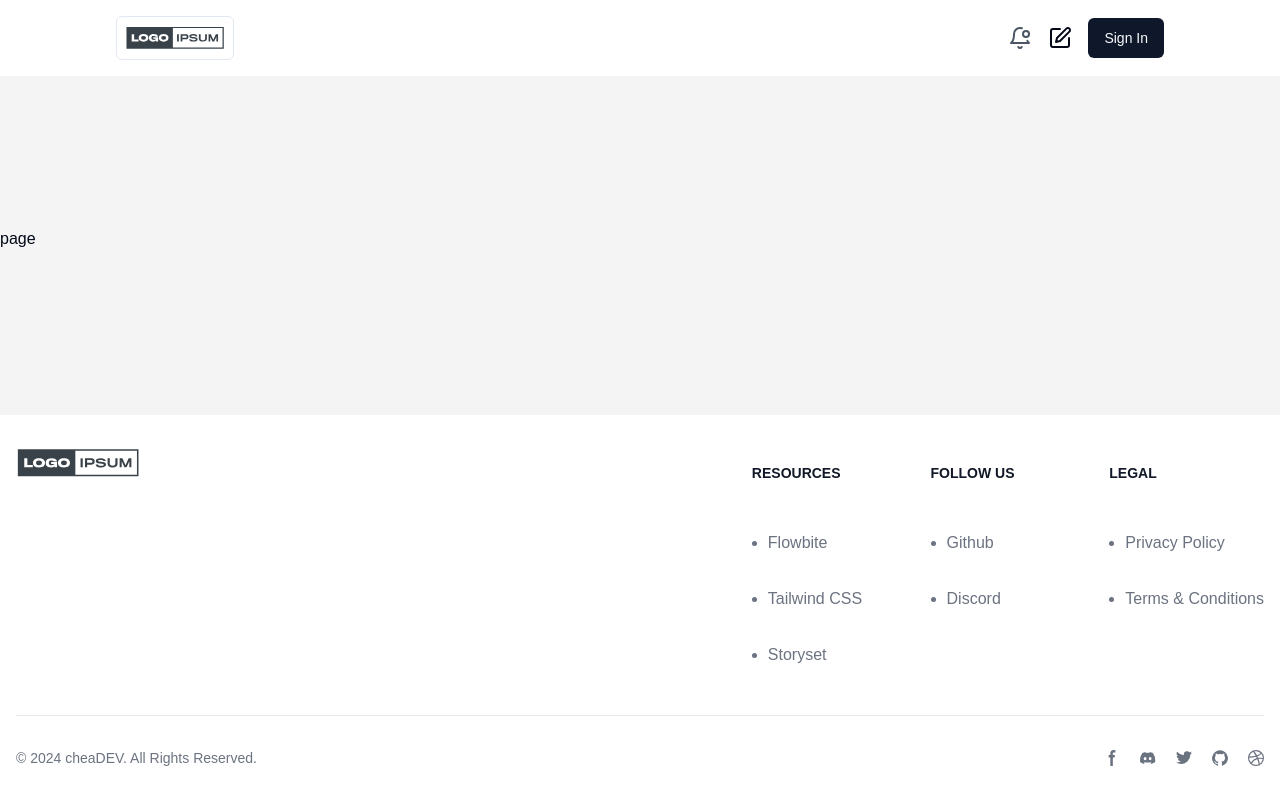
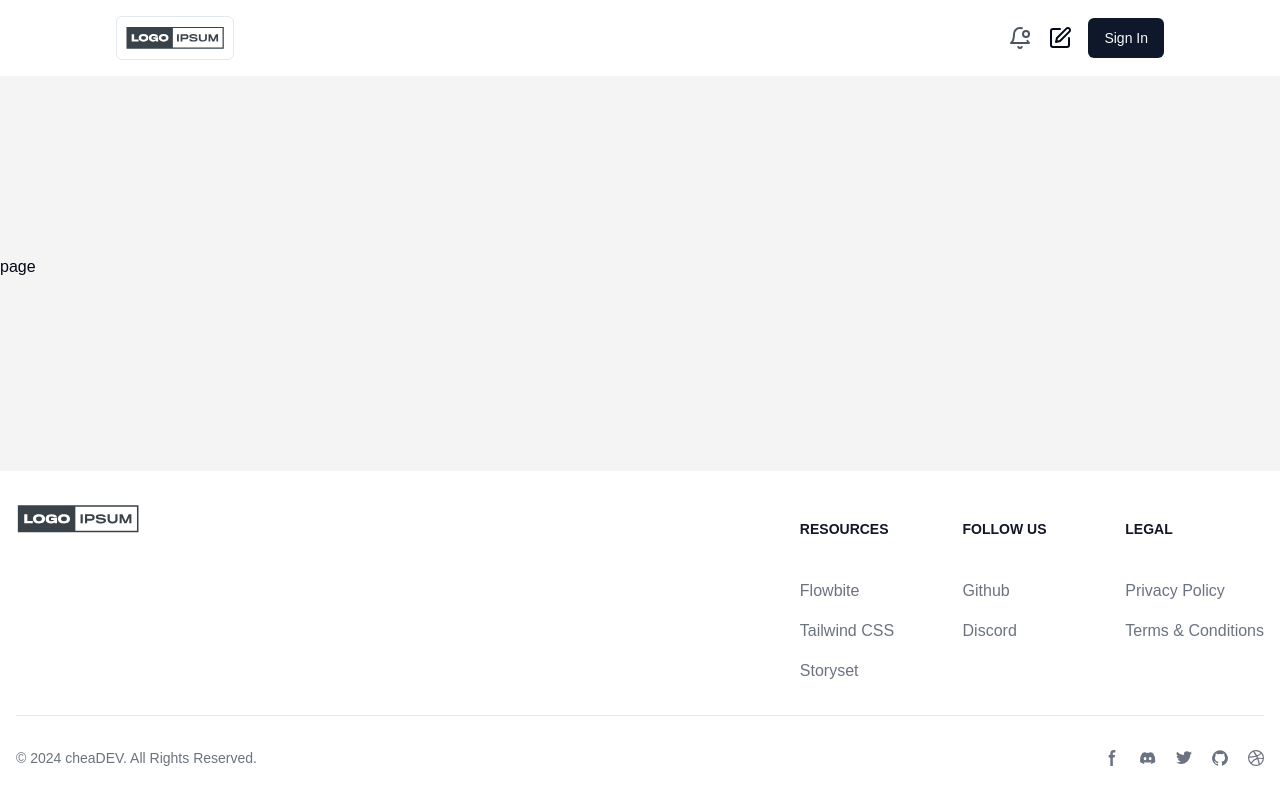
Before and after one commit to SengSokim/e-learning-portal, a Next.js app: page /following in a window 1280 px wide. Built offline with nearby package versions, Linux system fonts and the light colour scheme; no server answers; a web font is replaced by a local one.

Commit message:
IMP footer

```diff
--- a/app/(landing_page)/_components/Footer.jsx
+++ b/app/(landing_page)/_components/Footer.jsx
@@ -21,63 +21,65 @@ function Footer() {
                 <h2 className="mb-6 text-sm font-semibold text-gray-900 uppercase dark:text-white">
                   Resources
                 </h2>
-                <ul className="text-gray-500 dark:text-gray-400 font-medium">
-                  <li className="mb-4">
+                <div
+                 className="text-gray-500 dark:text-gray-400 font-medium">
+                  <div className="mb-4">
                     <a href="https://flowbite.com/" className="hover:underline">
                       Flowbite
                     </a>
-                  </li>
-                  <li className="mb-4">
+                  </div>
+                  <div className="mb-4">
                     <a href="https://tailwindcss.com/" className="hover:underline">
                       Tailwind CSS
                     </a>
-                  </li>
-                  <li>
+                  </div>
+                  <div>
                     <a href="https://storyset.com" className="hover:underline">
                       Storyset
                     </a>
-                  </li>
-                </ul>
+                  </div>
+                </div>
+
               </div>
               <div>
                 <h2 className="mb-6 text-sm font-semibold text-gray-900 uppercase dark:text-white">
                   Follow us
                 </h2>
-                <ul className="text-gray-500 dark:text-gray-400 font-medium">
-                  <li className="mb-4">
+                <div className="text-gray-500 dark:text-gray-400 font-medium">
+                  <div className="mb-4">
                     <a
                       href="https://github.com/themesberg/flowbite"
                       className="hover:underline "
                     >
                       Github
                     </a>
-                  </li>
-                  <li>
+                  </div>
+                  <div>
                     <a
                       href="https://discord.gg/4eeurUVvTy"
                       className="hover:underline"
                     >
                       Discord
                     </a>
-                  </li>
-                </ul>
+                  </div>
+                </div>
               </div>
               <div>
                 <h2 className="mb-6 text-sm font-semibold text-gray-900 uppercase dark:text-white">
                   Legal
                 </h2>
-                <ul className="text-gray-500 dark:text-gray-400 font-medium">
-                  <li className="mb-4">
+                <div className="text-gray-500 dark:text-gray-400 font-medium">
+                  <div className="mb-4">
                     <a href="#" className="hover:underline">
                       Privacy Policy
                     </a>
-                  </li>
-                  <li>
+                  </div>
+                  <div>
                     <a href="#" className="hover:underline">
                       Terms &amp; Conditions
                     </a>
-                  </li>
-                </ul>
+                  </div>
+                </div>
               </div>
             </div>
           </div>
--- a/app/globals.css
+++ b/app/globals.css
@@ -25,7 +25,6 @@
   }
   p {
     @apply leading-relaxed;
-
     @apply text-[18px];
     @apply mb-4;
   }
```
